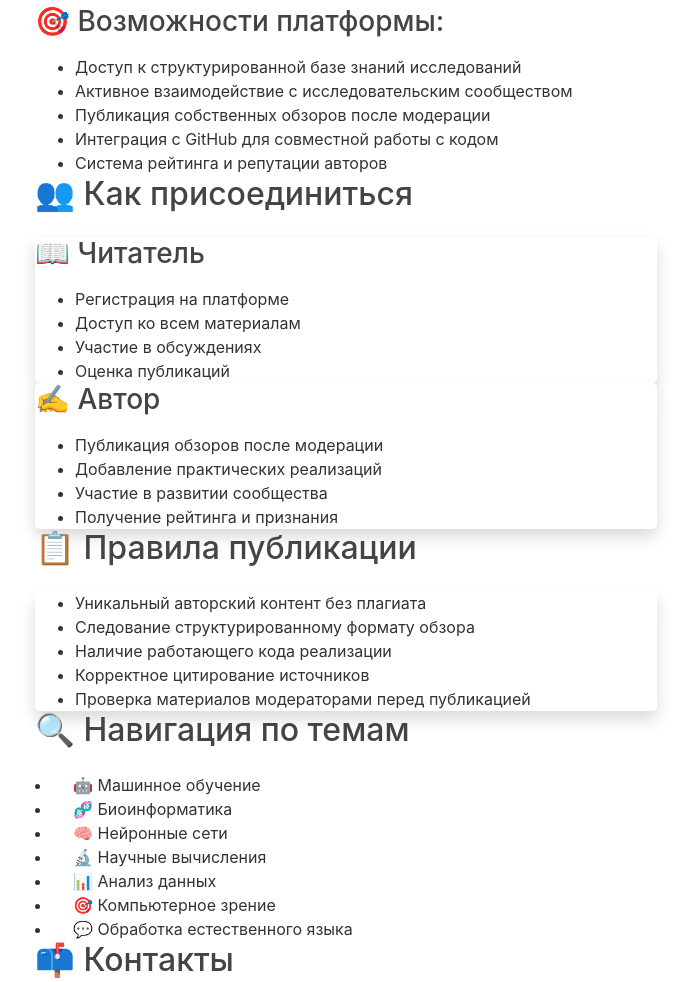
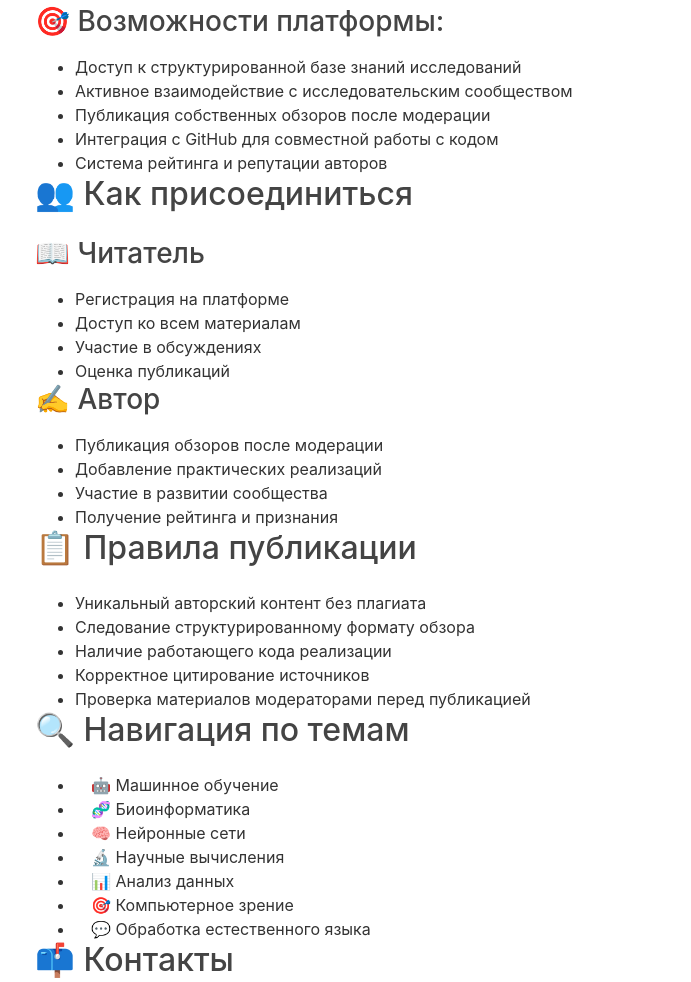
Before and after one commit to Verbasik/Master-of-Data-Science, a Django app: page /about/ in a window 1280 px wide. Shown: the part 1293-2275 px from the top of the page, without its empty margins (104-795 px from the left). Run offline with Django 5.2, Linux system fonts and the light colour scheme.

Commit message:
fix: отображения страницы About

```diff
--- a/01_Семестр/Python - advanced level/Lab Work/06_case/django-blog-main/blog/templates/blog/about.html
+++ b/01_Семестр/Python - advanced level/Lab Work/06_case/django-blog-main/blog/templates/blog/about.html
@@ -1,6 +1,7 @@
 {% extends "blog/base-template.html" %}
 {% block content %}
 <div class="container mx-auto px-4 py-8 max-w-4xl">
+    <!-- Header Section -->
     <div class="text-center mb-8">
         <h1 class="text-4xl font-bold mb-4">🧠 Weekly arXiv ML/AI Research Review</h1>
         <p class="text-xl italic mb-6">"Чем больше я знаю, тем больше я понимаю, что ничего не знаю"</p>
@@ -18,6 +19,7 @@
         </div>
     </div>
 
+    <!-- About Platform Section -->
     <section class="mb-12">
         <h2 class="text-2xl font-bold mb-4">📚 О платформе</h2>
         <p class="mb-4">
@@ -34,10 +36,11 @@
         </ul>
     </section>
 
+    <!-- How to Join Section -->
     <section class="mb-12">
         <h2 class="text-2xl font-bold mb-4">👥 Как присоединиться</h2>
         <div class="grid md:grid-cols-2 gap-6">
-            <div class="bg-white p-6 rounded-lg shadow">
+            <div>
                 <h3 class="text-xl font-bold mb-3">📖 Читатель</h3>
                 <ul class="list-disc pl-6 space-y-2">
                     <li>Регистрация на платформе</li>
@@ -47,7 +50,7 @@
                 </ul>
             </div>
 
-            <div class="bg-white p-6 rounded-lg shadow">
+            <div>
                 <h3 class="text-xl font-bold mb-3">✍️ Автор</h3>
                 <ul class="list-disc pl-6 space-y-2">
                     <li>Публикация обзоров после модерации</li>
@@ -59,9 +62,9 @@
         </div>
     </section>
 
+    <!-- Publication Rules Section -->
     <section class="mb-12">
         <h2 class="text-2xl font-bold mb-4">📋 Правила публикации</h2>
-        <div class="bg-white p-6 rounded-lg shadow">
         <ul class="list-disc pl-6 space-y-2">
             <li>Уникальный авторский контент без плагиата</li>
             <li>Следование структурированному формату обзора</li>
@@ -69,12 +72,12 @@
             <li>Корректное цитирование источников</li>
             <li>Проверка материалов модераторами перед публикацией</li>
         </ul>
-        </div>
     </section>
 
+    <!-- Topics Navigation Section -->
     <section class="mb-12">
         <h2 class="text-2xl font-bold mb-4">🔍 Навигация по темам</h2>
-        <div class="flex flex-wrap gap-2">
+        <ul class="flex flex-wrap gap-2">
             <li><span class="px-3 py-1 bg-blue-100 rounded-full">🤖 Машинное обучение</span></li>
             <li><span class="px-3 py-1 bg-green-100 rounded-full">🧬 Биоинформатика</span></li>
             <li><span class="px-3 py-1 bg-purple-100 rounded-full">🧠 Нейронные сети</span></li>
@@ -82,9 +85,10 @@
             <li><span class="px-3 py-1 bg-red-100 rounded-full">📊 Анализ данных</span></li>
             <li><span class="px-3 py-1 bg-indigo-100 rounded-full">🎯 Компьютерное зрение</span></li>
             <li><span class="px-3 py-1 bg-pink-100 rounded-full">💬 Обработка естественного языка</span></li>
-        </div>
+        </ul>
     </section>
 
+    <!-- Contacts Section -->
     <section class="mb-12">
         <h2 class="text-2xl font-bold mb-4">📫 Контакты</h2>
         <ul class="space-y-2">
@@ -106,6 +110,7 @@
         </ul>
     </section>
 
+    <!-- Footer -->
     <footer class="text-center mt-12 pt-8 border-t">
         <p>Made with ❤️ for the AI research community</p>
     </footer>
```
Lines whose indentation alone changed are shown as unchanged.
